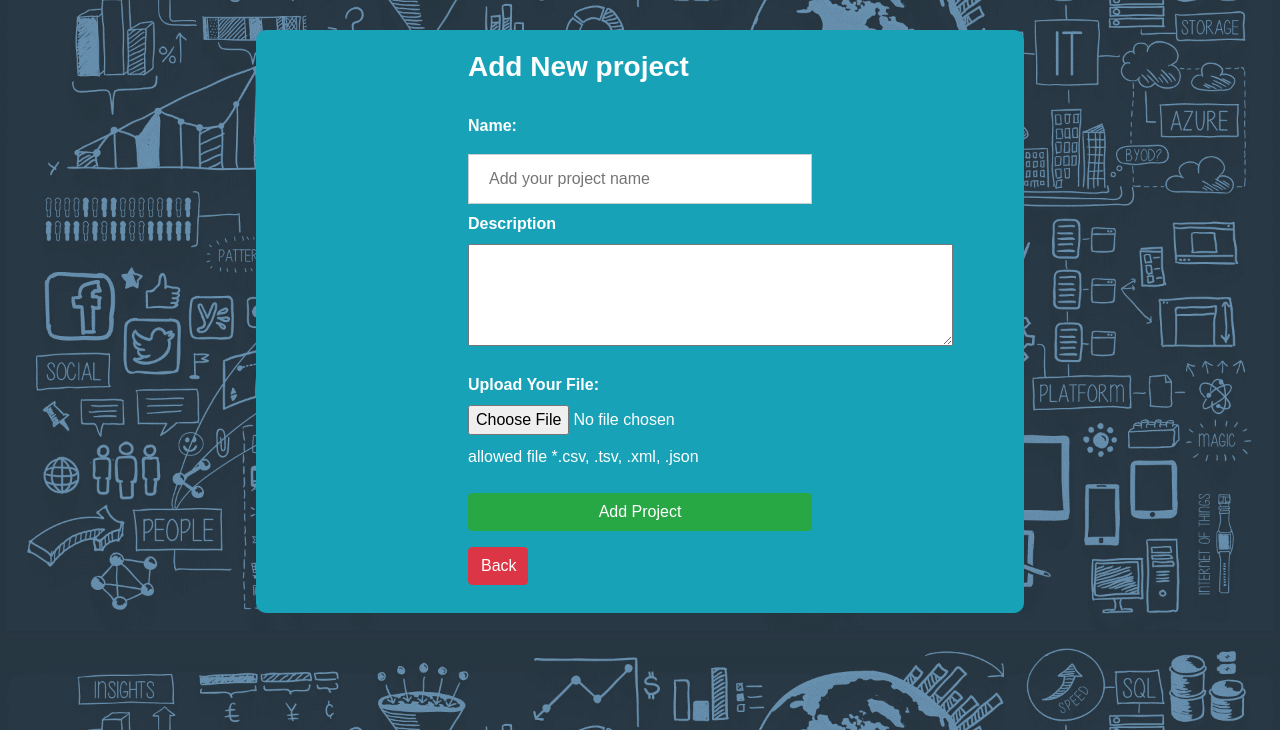
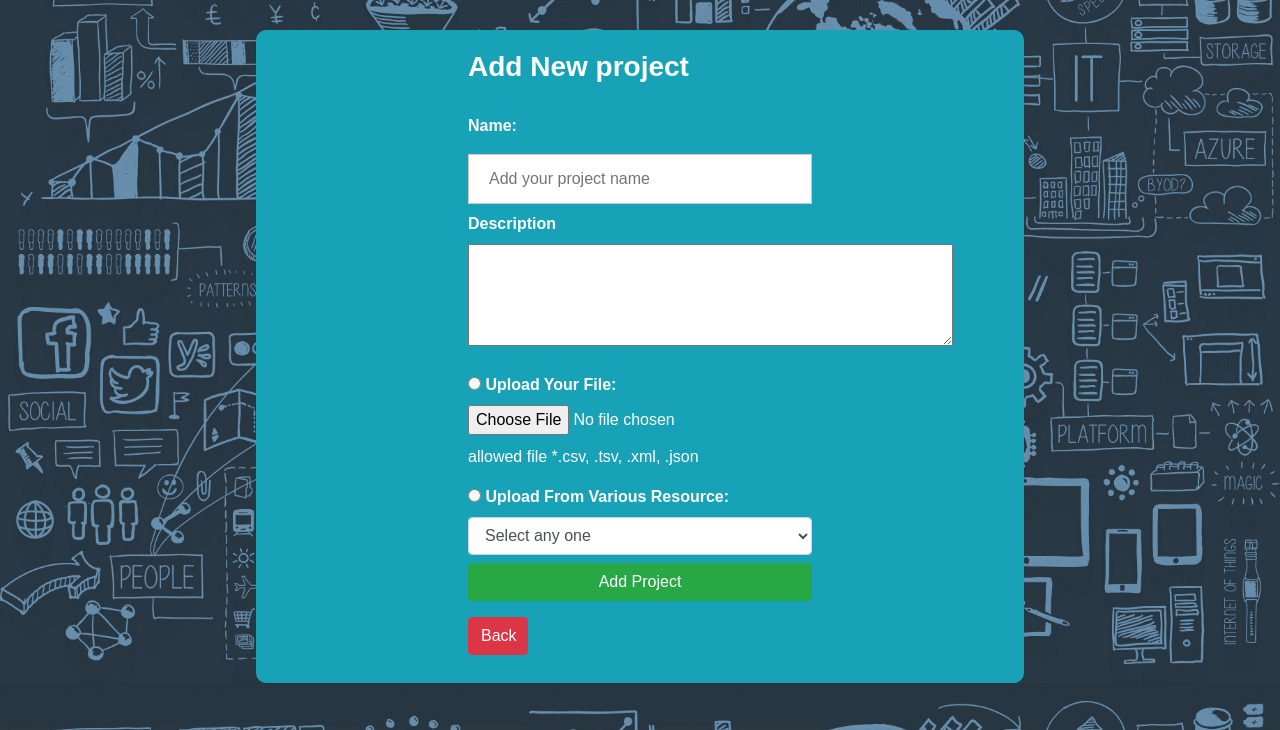
Before and after one commit to Simplified-Artificial-Intelligence/SimplifiedAI, a Flask app: page /project in a window 1280 px wide. Shown: the part 70-800 px from the top of the page. Run offline with Flask 2, Linux system fonts and the light colour scheme; the visitor is signed in with stand-in values (Sample User, id 1); some libraries are stand-ins or nearby versions.

Commit message:
other resource

```diff
--- a/src/static/css/style.css
+++ b/src/static/css/style.css
@@ -268,3 +268,12 @@ width:60px
     padding-bottom: 25px;
     padding-left: 30px;
 }
+
+.disabled-label {
+  color: darkgrey;
+}
+
+.disabled-input {
+  color: darkgrey;
+  background-color: grey;
+}
--- a/src/templates/new_project.html
+++ b/src/templates/new_project.html
@@ -2,6 +2,7 @@
 
 {% block content %}
   <form action="/project" method="post" class="project-form" enctype = "multipart/form-data">
+
     <div class="container col-lg-6 col-sm-6">
       {% if msg %}
       <div class="col-lg-12 col-sm-12 col-md-12">
@@ -10,22 +11,135 @@
         </div>
       </div>
       {% endif %}
+
       <h3 class="header">Add New project</h3>
+
       <label for="name"><b>Name:</b></label>
       <input type="text" placeholder="Add your project name" name="name" required>
 
       <label for="description"><b>Description</b></label>
       <textarea rows="4" cols="50" type="text" placeholder="Add some description about your project" name="description" required >
       </textarea>
-       <label for="file" class="label1"><b>Upload Your File:</b></label>
+
+      <!-- Upload File -->
+      <input class="" type="radio" name="resourceFileRadio" id="uploadFileRadio">
+      <label for="uploadFileRadio" class="label1"><b>Upload Your File:</b></label>
       <input type="file" id="file" name="file">
       <p>allowed file *.csv, .tsv, .xml, .json</p>
+
+
+      <!-- Other Resources -->
+      <input class="" type="radio" name="resourceFileRadio" id="resourceRadio">
+      <label for="resourceRadio" class="resource-file-label"><b>Upload From Various Resource:</b></label>
+      <select class="form-control" name="resourceFile" id="resourceFile">
+        <option value=""> Select any one </option>
+        <option value="awsS3bucket"> AWS S3 Bucket </option>
+        <option value="gcpStorage"> GCP Blob Storage </option>
+        <option value="mySql"> MySql </option>
+      </select>
+
+      <!-- Delete Modal-->
+      <div class="modal fade" id="resourceModal" tabindex="-1" role="dialog" aria-labelledby="resourceModalLabel" aria-hidden="true">
+        <div class="modal-dialog" role="document" style="max-width: 600px;">
+          <div class="modal-content" style="color: black;">
+            <div class="modal-header">
+              <h5 class="modal-title" id="resourceModalLabel">Resource:</h5>
+            </div>
+
+            <div class="modal-body">
+              <form action="/api/{{resource}}" method="post" novalidate>
+
+                <div class="form-group row">
+                  <label for="region_name" class="col-sm-4 col-form-label">Region Name</label>
+                  <div class="col-sm-8">
+                    <input type="text" class="form-control" id="region_name" name="region_name" placeholder="" required>
+                  </div>
+                </div>
+                <div class="form-group row">
+                  <label for="aws_access_key_id" class="col-sm-4 col-form-label">AWS Access Key Id</label>
+                  <div class="col-sm-8">
+                    <input type="text" class="form-control" id="aws_access_key_id" name="aws_access_key_id" placeholder="" required>
+                  </div>
+                </div>
+                <div class="form-group row">
+                  <label for="aws_secret_access_key" class="col-sm-4 col-form-label">AWS Secret Access Key</label>
+                  <div class="col-sm-8">
+                    <input type="text" class="form-control" id="aws_secret_access_key" name="aws_secret_access_key" placeholder="" required>
+                  </div>
+                </div>
+                <div class="form-group row">
+                  <label for="bucket_name" class="col-sm-4 col-form-label">Bucket Name</label>
+                  <div class="col-sm-8">
+                    <input type="text" class="form-control" id="bucket_name" name="bucket_name" placeholder="" required>
+                  </div>
+                </div>
+                <div class="form-group row">
+                  <label for="file_name" class="col-sm-4 col-form-label">File Name</label>
+                  <div class="col-sm-8">
+                    <input type="text" class="form-control" id="file_name" name="file_name" placeholder="" required>
+                  </div>
+                </div>
+
+              </form>
+            </div>
+
+            <div class="modal-footer">
+              <button type="button" class="btn btn-secondary" data-dismiss="modal">Close</button>
+              <button type="submit" class="btn btn-primary">Submit</button>
+            </div>
+          </div>
+        </div>
+      </div>
+
+
       <button class="btn btn-success" type="submit">Add Project</button>
       <a href="/">
         <button type="button" class="btn btn-danger back">Back</button>
       </a>
-  </div>
+
     </div>
 
   </form>
+
+  <script>
+    $(document).ready(function(){               //Make script DOM ready
+      $('#resourceFile').change(function(e) {   //jQuery Change Function
+        var opval = $(this).val();              //Get value from select element
+        if(opval=="awsS3bucket"){               //Compare it and if true
+          $('#resourceModal').modal("show");     //Open Modal
+        } else if(opval=="gcpStorage") {
+          $('#resourceModal').modal("show");
+        } else if(opval=="mySql") {
+          $('#resourceModal').modal("show");
+        }
+      });
+    });
+
+    $(document).ready(function() {
+      $("input:radio[name=resourceFileRadio]").click(function(e) {
+        // console.log($(this))
+        if($(this)[0].id === "uploadFileRadio") {
+
+          $("label[for='uploadFileRadio']").removeClass('disabled-label');
+          $('#file').removeClass('disabled-input');
+          $('#file').prop('disabled', false);
+
+          $("label[for='resourceRadio']").addClass('disabled-label');
+          $('#resourceFile').addClass('disabled-input');
+          $('#resourceFile').prop('disabled', true);
+
+        } else if($(this)[0].id === "resourceRadio") {
+
+          $("label[for='uploadFileRadio']").addClass('disabled-label');
+          $('#file').addClass('disabled-input');
+          $('#file').prop('disabled', true);
+
+          $("label[for='resourceRadio']").removeClass('disabled-label');
+          $('#resourceFile').removeClass('disabled-input');
+          $('#resourceFile').prop('disabled', false);
+        }
+      })
+    })
+  </script>
+
 {% endblock %}
```
Lines whose indentation alone changed are shown as unchanged.
